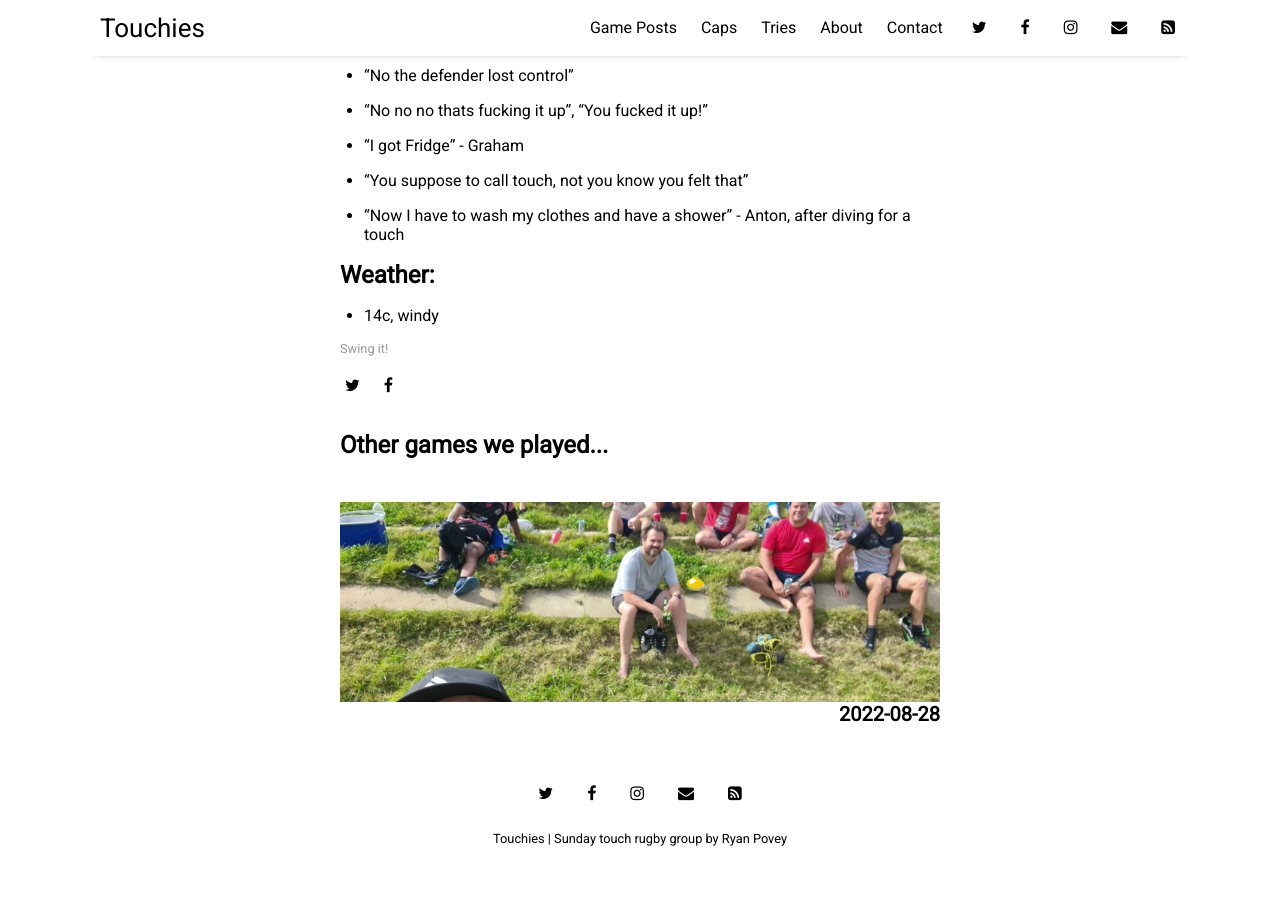
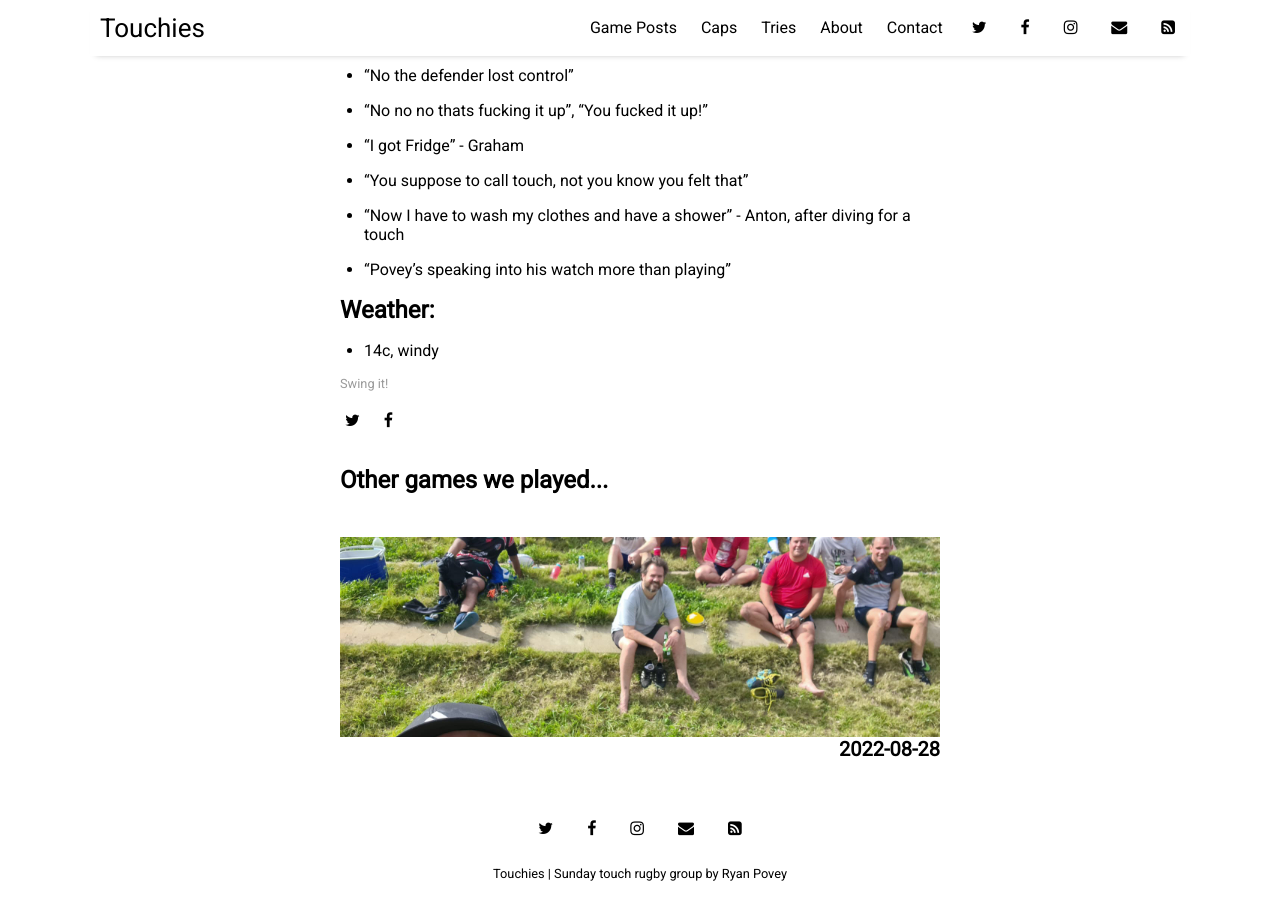
Before and after one commit to sundayrugby/sundayrugby.github.io, a Jekyll site: the page built from _posts/2022-09-04-S.md, in a window 1280 px wide and 900 px high, scrolled down 2285 px. Built offline with Jekyll 4.4.1, drawn with Linux system fonts in a browser that asks for light colours; nearby versions of some CDN libraries; before the commit the page ends 3162 px from its top, so only the background shows below that.

Commit message:
Update 2022-09-04-S.md

```diff
--- a/_posts/2022-09-04-S.md
+++ b/_posts/2022-09-04-S.md
@@ -88,6 +88,7 @@ image: 2022_09_04.jpg
 * "I got Fridge" - Graham
 * "You suppose to call touch, not you know you felt that"
 * "Now I have to wash my clothes and have a shower" - Anton, after diving for a touch
+* "Povey's speaking into his watch more than playing"
 
 
 ## Weather:
```
